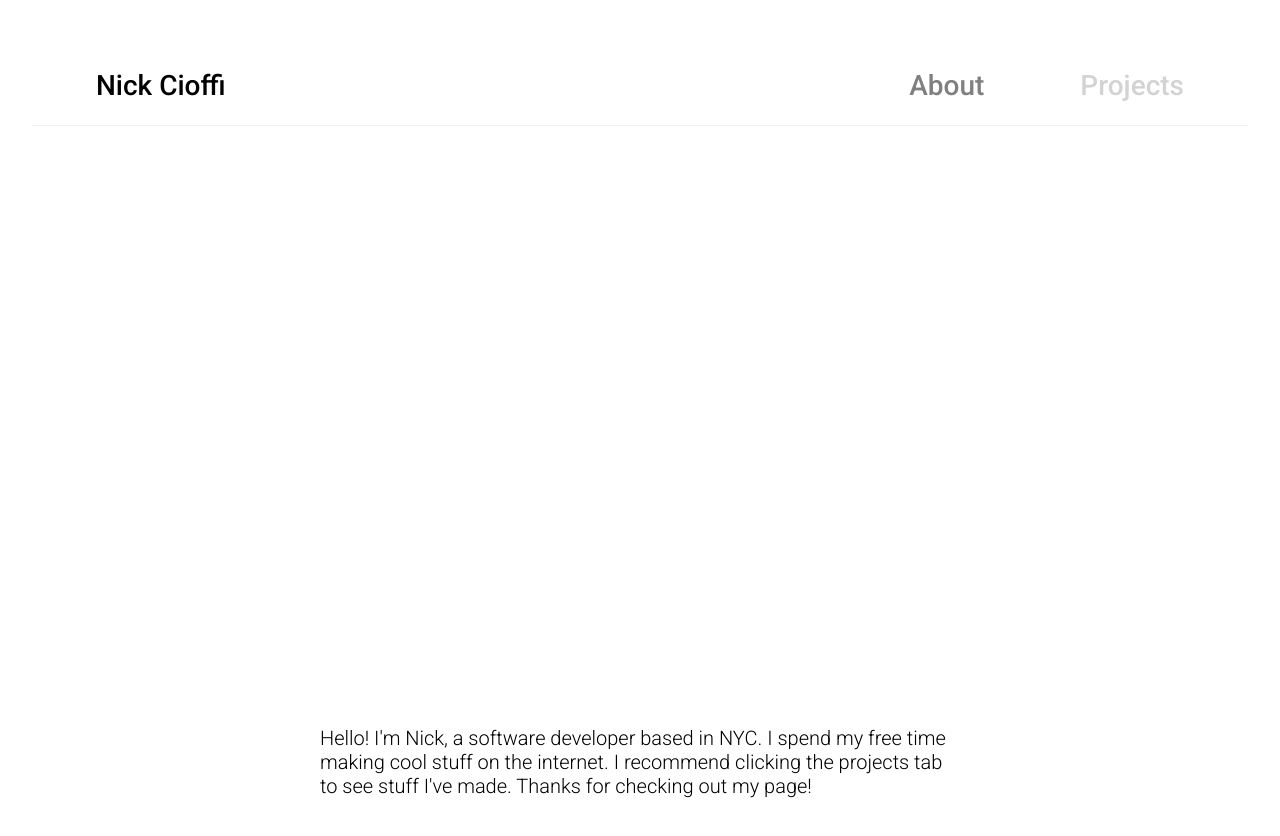
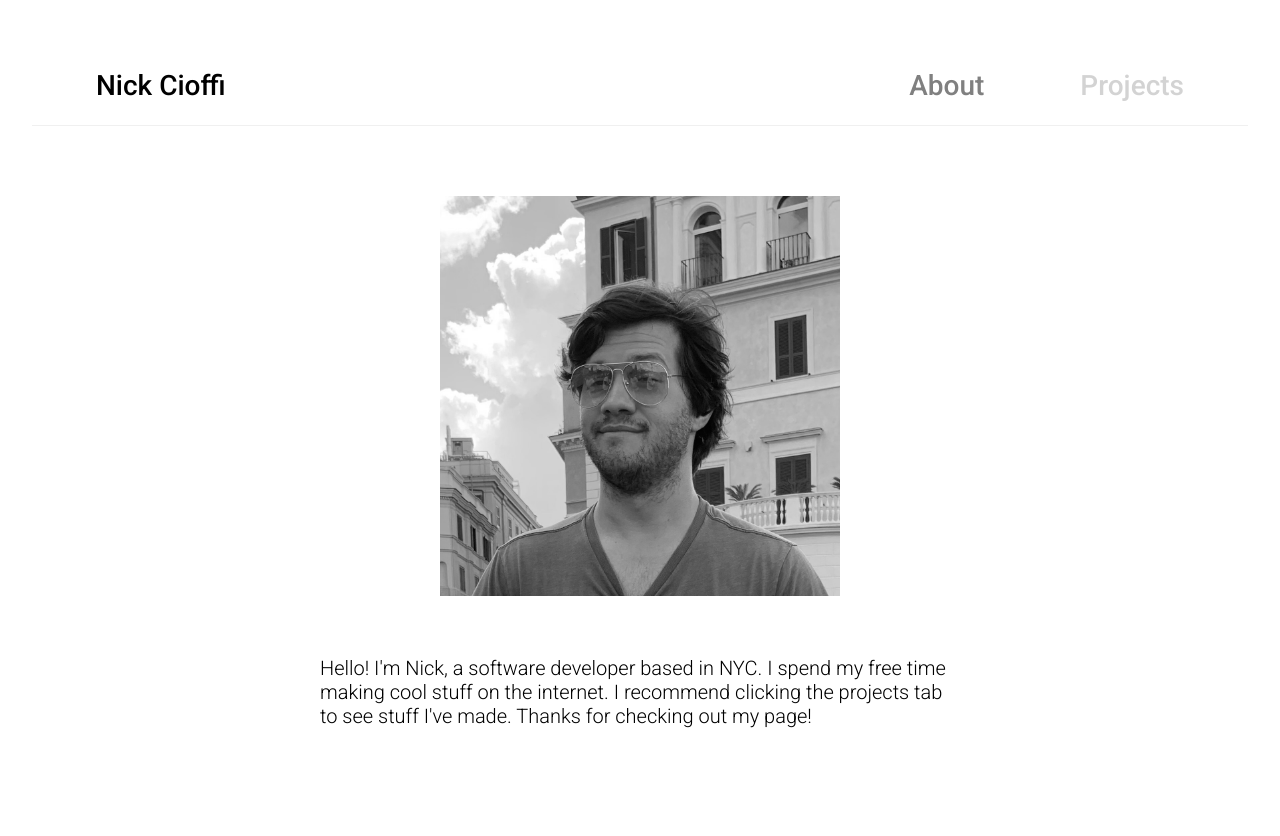
Before and after one commit to ncioffi1/portfolio, a React (Vite) app: page / in a window 1280 px wide. Both pictures are taken after a click on the element "About". Shown: the top 836 px of the page. After the commit the page ends 808 px from the top, so only its background shows below. Built offline with nearby package versions, Linux system fonts and the light colour scheme.

Commit message:
Fixed Layout

```diff
--- a/src/components/homepage.css
+++ b/src/components/homepage.css
@@ -80,22 +80,27 @@
 }
 
 .holder3 {
-    /* width: 100%; */
     display: flex;
     flex-direction: row;
-    /* align-items: center; */
+    justify-content: center;
+    text-decoration: none;
+}
+
+.holder3B {
+    display: flex;
+    flex-direction: row;
     justify-content: center;
     text-decoration: none;
     transition: transform 0.3s ease;
-    /* border: 5px solid red; */
 }
-.holder3:hover {
+.holder3B:hover {
     transform: scale(1.02);
 }
 .img1 {
     width: 400px;
     height: 400px;
-    margin-top: 120px;
+    /* margin-top: 120px; */
+    margin-top: 70px;
     /* border: 1px dotted blue; */
     /* border: 1px solid red; */
 }
@@ -130,6 +135,10 @@
 }
 .pad2 {
     padding-top: 80px;
+    /* border: 1px solid red; */
+}
+.pad2C {
+    padding-top: 60px;
     /* border: 1px solid red; */
 }
 .pad2B {
--- a/src/components/homepage.jsx
+++ b/src/components/homepage.jsx
@@ -9,6 +9,7 @@ import img2 from "../assets/Webium.png"
 import img3 from "../assets/Battlesheep.png"
 import img4 from "../assets/DinoTimer.png"
 import img5 from "../assets/CoolPeopleClub.png"
+import nicksPicture from "../assets/nicks_picture.jpg"
 
 function homepage() {
     const [section, setSection] = useState("PROJECTS");
@@ -62,11 +63,9 @@ function homepage() {
             {section === "ABOUT" ? (
                 <>
                     <div className="holder3">
-                        <div className="img1">
-
-                        </div>
+                        <img className="img1" src={nicksPicture} />
                     </div>
-                    <div className="pad2"></div>
+                    <div className="pad2C"></div>
                     <div className="holder3">
                         <div className="holderB">
                             <p className="bodyText2">
@@ -77,18 +76,18 @@ function homepage() {
                             </p>
                         </div>
                     </div>
-                    <div className="pad2"></div>
+                    <div className="pad2C"></div>
                 </>
             ) : (
                 <>
-                    <div className="pad2"></div>
+                    {/* <div className="pad2"></div> */}
                     <div className="pad2"></div>
                     {/* <button className="myButton" onClick={(e) => checkData(e)}>Check Data</button> */}
                     {myData !== null && myData !== undefined ? (
                         <>
                             {myData.Projects.map(project =>
                                 <>
-                                    <a className="holder3" href={project.Link}>
+                                    <a className="holder3B" href={project.Link}>
                                         {/* <a className="pLink" href={project.Link}> */}
                                             <div onClick={(e) => handleClickProject(e, project.Link)} className="holderP">
                                                 <img src={imgs[project.ID - 1]} className="img2"></img>
```
Also changed, not shown: src/assets/nicks_picture.jpg (added), 10 other files (tests, documents, lock files or other folders).
